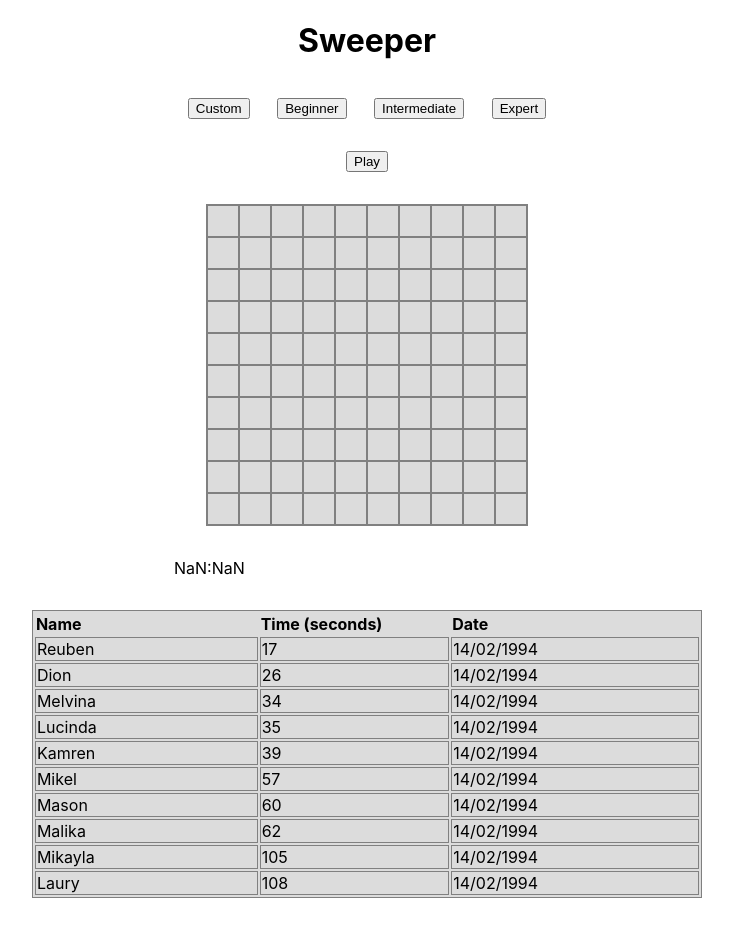
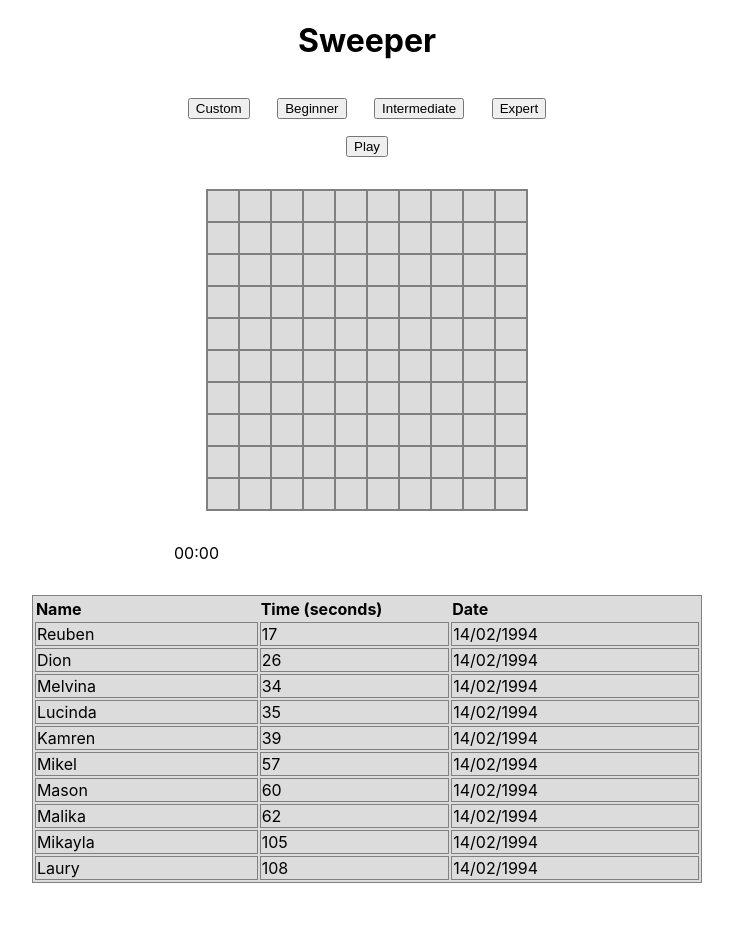
Before and after one commit to TomHoughtonAlliss/sweeper, a React (Create React App) app in the folder frontend/: page / in a window 1280 px wide. Shown: the whole page, without its empty margins (273-1006 px from the left). Built offline with nearby package versions, Linux system fonts and the light colour scheme.

Commit message:
Timer (kind of) starts and stops as expected

```diff
--- a/frontend/src/components/Board.tsx
+++ b/frontend/src/components/Board.tsx
@@ -1,7 +1,11 @@
 import { useEffect, useState } from "react";
-import { instantiateBoard, revealAllMines, checkIfGameWon } from "../helpers/helper_methods";
+import {
+  instantiateBoard,
+  revealAllMines,
+  checkIfGameWon,
+} from "../helpers/helper_methods";
 import type { CellType } from "../helpers/helper_methods";
-import Cell from "./Cell"
+import Cell from "./Cell";
 
 function leftClickCell(
   x: number,
@@ -10,21 +14,25 @@ function leftClickCell(
   setBoard: (board: CellType[][]) => void,
   setGameWon: (won: boolean) => void,
   setGameLost: (lost: boolean) => void,
-  timerRef: React.RefObject<{
-    start: () => void;
-    stop: () => void;
-    reset: () => void;
-  }>
+  clickCount: number,
+  setClickCount: (count: number) => void,
+  setTimerStarted: (on: boolean) => void,
+  setStartTime: (time: number) => void,
 ) {
+  if (clickCount === 0) {
+    setClickCount(1);
+    setStartTime(Date.now());
+    setTimerStarted(true);
+  }
+
   let newBoard: CellType[][];
 
   if (board[y][x].isMine) {
-    newBoard = revealAllMines(board)
-    setGameLost(true)
-    setGameWon(false)
-    if (timerRef.current) {
-      timerRef.current.stop()
-    }
+    newBoard = revealAllMines(board);
+    setGameLost(true);
+    setGameWon(false);
+    setTimerStarted(false);
+    setClickCount(0);
   } else {
     newBoard = [...board];
     const coordsToCheck: number[][] = [
@@ -40,15 +48,25 @@ function leftClickCell(
 
     newBoard[y][x].revealed = true;
     if (newBoard[y][x].adjacentMines === 0) {
-
       for (let i = 0; i < coordsToCheck.length; i++) {
         const m = coordsToCheck[i][0];
         const n = coordsToCheck[i][1];
 
-        if ((0 <= m && m < board[0].length) && (0 <= n && n < board.length)) {
+        if (0 <= m && m < board[0].length && 0 <= n && n < board.length) {
           if (!board[n][m].revealed) {
             console.log(m, n);
-            leftClickCell(m, n, newBoard, setBoard, setGameWon, setGameLost, timerRef);
+            leftClickCell(
+              m,
+              n,
+              newBoard,
+              setBoard,
+              setGameWon,
+              setGameLost,
+              clickCount,
+              setClickCount,
+              setTimerStarted,
+              setStartTime,
+            );
           }
         }
       }
@@ -58,9 +76,6 @@ function leftClickCell(
   if (checkIfGameWon(board)) {
     setGameWon(true);
     setGameLost(false);
-    if (timerRef.current) {
-      timerRef.current.stop()
-    }
   }
 
   setBoard(newBoard);
@@ -73,11 +88,6 @@ function rightClickCell(
   setBoard: (board: CellType[][]) => void,
   setGameWon: (won: boolean) => void,
   setGameLost: (lost: boolean) => void,
-  timerRef: React.RefObject<{
-    start: () => void;
-    stop: () => void;
-    reset: () => void;
-  }>
 ) {
   const newBoard = [...board];
 
@@ -86,16 +96,12 @@ function rightClickCell(
   if (checkIfGameWon(board)) {
     setGameWon(true);
     setGameLost(false);
-    if (timerRef.current) {
-      timerRef.current.stop()
-    }
   }
 
   setBoard(newBoard);
 }
 
-export default function Board(
-  {
+export default function Board({
   width,
   height,
   numberOfBombs,
@@ -103,7 +109,10 @@ export default function Board(
   gameLost,
   setGameWon,
   setGameLost,
-    timerRef
+  clickCount,
+  setClickCount,
+  setTimerStarted,
+  setStartTime,
 }: {
   width: number;
   height: number;
@@ -112,20 +121,17 @@ export default function Board(
   gameLost: boolean;
   setGameWon: (gameWon: boolean) => void;
   setGameLost: (gameLost: boolean) => void;
-    timerRef: React.RefObject<{
-      start: () => void;
-      stop: () => void;
-      reset: () => void;
-  }>
+  clickCount: number;
+  setClickCount: (count: number) => void;
+  setTimerStarted: (on: boolean) => void;
+  setStartTime: (time: number) => void;
 }) {
-
   const [board, setBoard] = useState<CellType[][]>([]);
 
   useEffect(() => {
     const initialBoard = instantiateBoard(width, height, numberOfBombs);
     setBoard(initialBoard);
   }, [width, height, numberOfBombs]);
-
 
   return (
     <div
@@ -135,8 +141,7 @@ export default function Board(
         border: "1px solid gray",
       }}
     >
-      {
-        board.map((row, j) => {
+      {board.map((row, j) => {
         return (
           <div
             style={{}}
@@ -145,8 +150,7 @@ export default function Board(
               event.preventDefault();
             }}
           >
-              {
-                row.map((cell, i) => {
+            {row.map((cell, i) => {
               return (
                 <Cell
                   key={"what the other flip"}
@@ -157,16 +161,36 @@ export default function Board(
                   setBoard={setBoard}
                   gameWon={gameWon}
                   gameLost={gameLost}
-                      onClick={() => leftClickCell(i, j, board, setBoard, setGameWon, setGameLost, timerRef)}
-                      onContextMenu={() => rightClickCell(i, j, board, setBoard, setGameWon, setGameLost, timerRef)}
+                  onClick={() =>
+                    leftClickCell(
+                      i,
+                      j,
+                      board,
+                      setBoard,
+                      setGameWon,
+                      setGameLost,
+                      clickCount,
+                      setClickCount,
+                      setTimerStarted,
+                      setStartTime,
+                    )
+                  }
+                  onContextMenu={() =>
+                    rightClickCell(
+                      i,
+                      j,
+                      board,
+                      setBoard,
+                      setGameWon,
+                      setGameLost
+                    )
+                  }
                 />
-                  )
-                })
-              }
+              );
+            })}
           </div>
         );
-        })
-      }
+      })}
     </div>
   );
 }
--- a/frontend/src/components/Game.tsx
+++ b/frontend/src/components/Game.tsx
@@ -1,4 +1,4 @@
-import { useState, useRef } from "react";
+import { useState } from "react";
 import Board from "./Board";
 import Difficulty from "./Difficulty";
 import Timer from "./Timer";
@@ -10,8 +10,9 @@ export default function Game() {
   const [numberOfBombs, setNumberOfBombs] = useState<number>(10);
   const [gameWon, setGameWon] = useState<boolean>(false);
   const [gameLost, setGameLost] = useState<boolean>(false);
-
-  const timerRef = useRef<{ start: () => void; stop: () => void; reset: () => void }>(null);
+  const [startTime, setStartTime] = useState<number>(Date.now());
+  const [timerStarted, setTimerStarted] = useState<boolean>(false);
+  const [clickCount, setClickCount] = useState<number>(0);
 
   const [key, setKey] = useState<number>(0);
 
@@ -19,12 +20,7 @@ export default function Game() {
     setKey(prevKey => prevKey + 1);
     setGameWon(false);
     setGameLost(false);
-    if (timerRef.current) {
-      timerRef.current.reset();
-      timerRef.current.start();
-    }
   }
-
 
   return (
     <div>
@@ -41,7 +37,7 @@ export default function Game() {
             display: "flex",
             justifyContent: "center",
             alignSelf: "center",
-            margin: "1rem auto",
+            margin: "1px auto",
           }}
         >
           Play
@@ -56,12 +52,13 @@ export default function Game() {
         gameLost={gameLost}
         setGameWon={setGameWon}
         setGameLost={setGameLost}
-        timerRef={timerRef}
+        clickCount={clickCount}
+        setClickCount={setClickCount}
+        setTimerStarted={setTimerStarted}
+        setStartTime={setStartTime}
       />
       <div>
-        <Timer
-          ref={timerRef}
-        />
+        <Timer startTime={startTime} stopped={!timerStarted} />
       </div>
     </div>
   );
```
Lines whose indentation alone changed are shown as unchanged.
